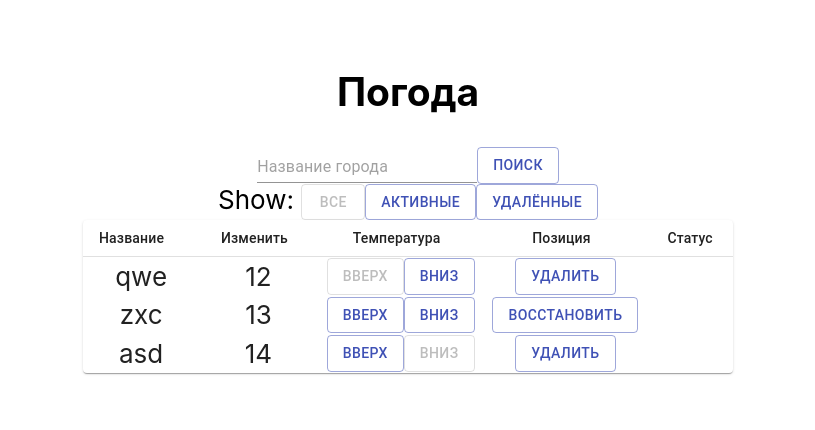
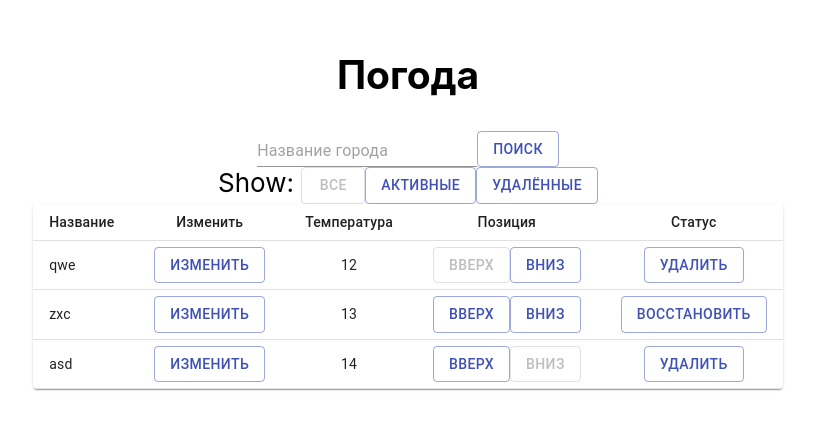
Before and after one commit to Fiarcherry/weather-widget-app, a React (Create React App) app: page /deleted in a window 1280 px wide. Shown: the part 196-626 px from the top of the page, without its empty margins (232-1047 px from the left). Built offline with nearby package versions, Linux system fonts and the light colour scheme.

Commit message:
Update WeatherRow.js

```diff
--- a/src/components/WeatherRow.js
+++ b/src/components/WeatherRow.js
@@ -1,9 +1,12 @@
-import React from 'react'
 import { connect } from 'react-redux'
-import { rowMoveUp, rowMoveDown } from '../redux/actions'
+import { updateRow, rowMoveUp, rowMoveDown } from '../redux/actions'
 import { getRowsByTab } from '../redux/selectors'
-import Button from './Button'
 import ConfirmDialog from './ConfirmDialog'
+
+import Button from '@material-ui/core/Button'
+import TableCell from '@material-ui/core/TableCell'
+import TableRow from '@material-ui/core/TableRow'
+import ChangeDialog from './ChangeDialog'
 
 const mapStateToProps = (state) => {
   const rows = getRowsByTab(state)
@@ -13,29 +16,41 @@ const mapStateToProps = (state) => {
 
 const WeatherRow = ({ row, index, rowsLength, rowMoveUp, rowMoveDown }) => {
   return (
-    <tr>
-      <td>{row.name}</td>
-      <td>{row.temp}</td>
-      <td>
+    <TableRow hover key={row.name}>
+      <TableCell component="th" scope="row">
+        {row.name}
+      </TableCell>
+      <TableCell align="center">
+        <ChangeDialog row={row} />
+      </TableCell>
+      <TableCell align="center">{row.temp}</TableCell>
+      <TableCell align="center">
         <Button
           onClick={() => rowMoveUp(row)}
-          title="Вверх"
-          isDisabled={index === 0 ? true : false}
-        />
+          disabled={index === 0 ? true : false}
+          color="primary"
+          variant="outlined"
+        >
+          Вверх
+        </Button>
         <Button
           onClick={() => rowMoveDown(row)}
-          title="Вниз"
-          isDisabled={index === rowsLength - 1 ? true : false}
-        />
-      </td>
-      <td>
+          disabled={index === rowsLength - 1 ? true : false}
+          color="primary"
+          variant="outlined"
+        >
+          Вниз
+        </Button>
+      </TableCell>
+      <TableCell align="center">
         <ConfirmDialog row={row} />
-      </td>
-    </tr>
+      </TableCell>
+    </TableRow>
   )
 }
 
 export default connect(mapStateToProps, {
+  updateRow,
   rowMoveUp,
   rowMoveDown,
 })(WeatherRow)
```
